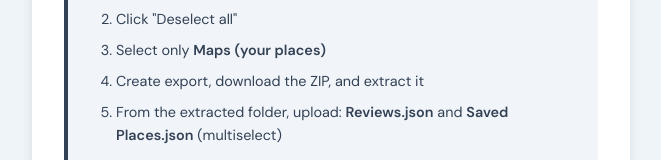
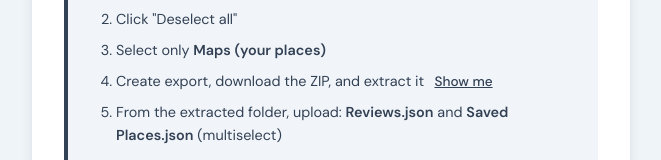
Before and after one commit to CSCI499-planit/planit, a React (Vite) app in the folder my-react-app/: page /upload in a window 1280 px wide. Shown: the part 340-500 px from the top of the page, without its empty margins (309-970 px from the left). Built offline with nearby package versions, Linux system fonts and the light colour scheme; no server answers; sample sign-in values are in the browser's storage.

Commit message:
Add screenshot guide for google takeout uploading

```diff
--- a/my-react-app/src/components/upload.css
+++ b/my-react-app/src/components/upload.css
@@ -319,6 +319,26 @@
   font-size: 0.95rem;
 }
 
+.guide-toggle {
+  background: none;
+  border: none;
+  color: #334155;
+  font-size: 0.85rem;
+  font-weight: 500;
+  cursor: pointer;
+  text-decoration: underline;
+  padding: 0;
+  margin-left: 0.4rem;
+}
+
+.guide-img {
+  display: block;
+  margin-top: 0.75rem;
+  width: 100%;
+  border-radius: 8px;
+  border: 1px solid #e2e8f0;
+}
+
 .result-breakdown {
   margin: 0;
   padding-left: 1.25rem;
--- a/my-react-app/src/pages/upload.jsx
+++ b/my-react-app/src/pages/upload.jsx
@@ -17,6 +17,7 @@ export default function UploadPage() {
 
   const [files, setFiles] = useState([]);
   const [error, setError] = useState("");
+  const [showGuide, setShowGuide] = useState(false);
   const [loading, setLoading] = useState(false);
   const [result, setResult] = useState(null);
 
@@ -120,7 +121,23 @@ export default function UploadPage() {
               <li>
                 Select only <strong>Maps (your places)</strong>
               </li>
-              <li>Create export, download the ZIP, and extract it</li>
+              <li>
+                Create export, download the ZIP, and extract it{" "}
+                <button
+                  type="button"
+                  className="guide-toggle"
+                  onClick={() => setShowGuide(v => !v)}
+                >
+                  {showGuide ? "Hide" : "Show me"}
+                </button>
+                {showGuide && (
+                  <img
+                    src="/takeout-guide.png"
+                    alt="Maps (your places) selected in Google Takeout"
+                    className="guide-img"
+                  />
+                )}
+              </li>
               <li>
                 From the extracted folder, upload: <strong>Reviews.json</strong>{" "}
                 and <strong>Saved Places.json</strong> (multiselect)
```
Also changed, not shown: my-react-app/public/takeout-guide.png (added).
